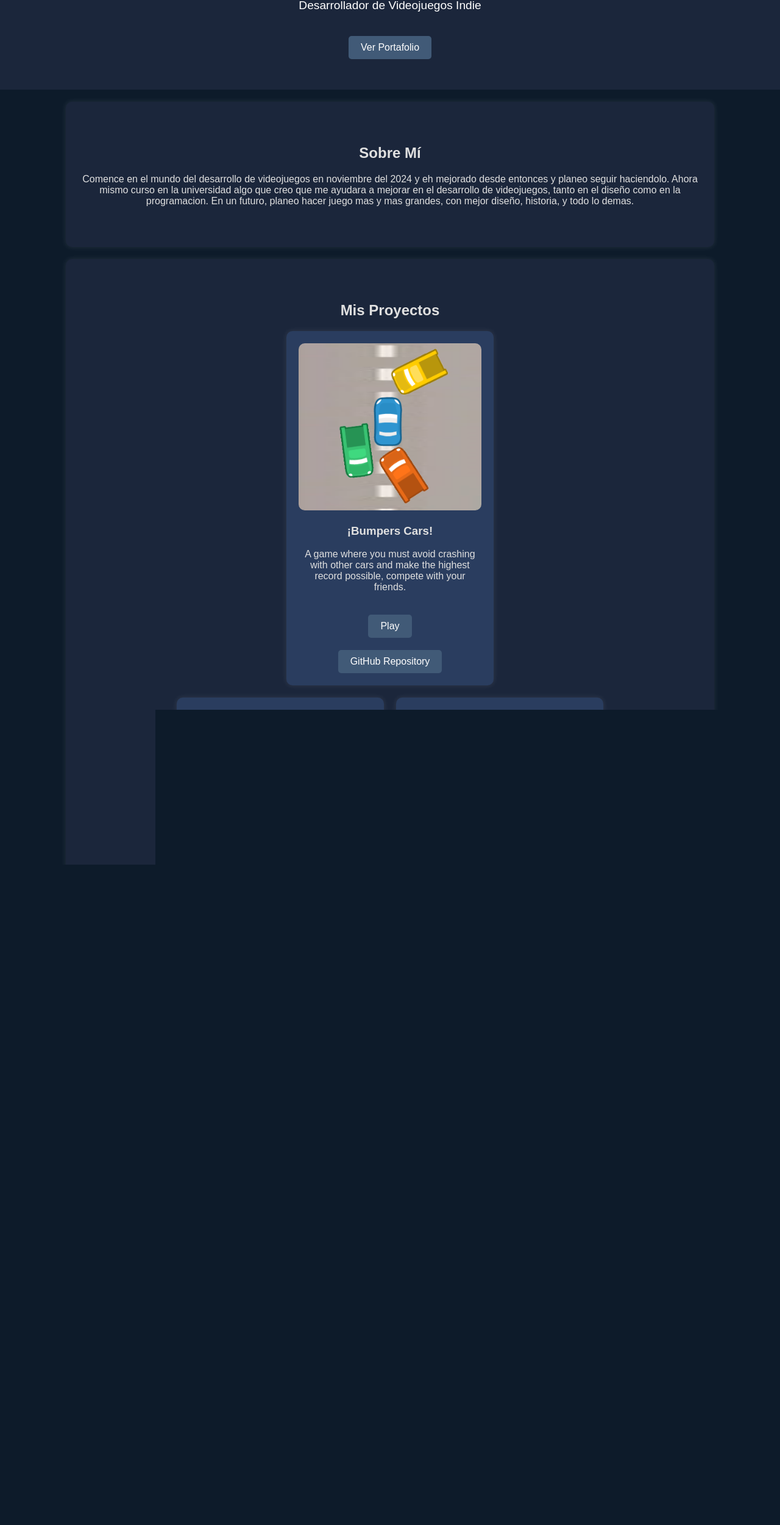
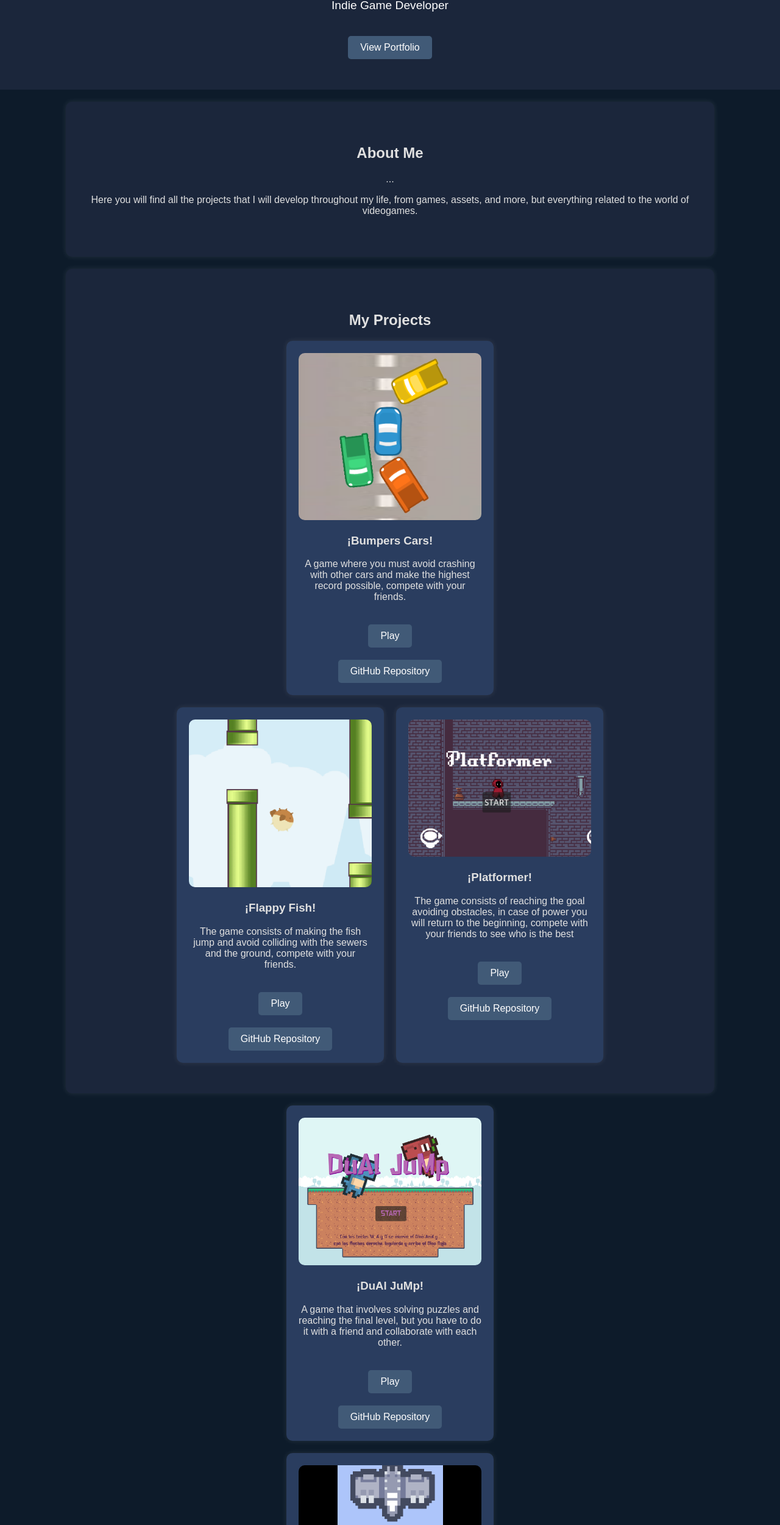
Before and after one commit to MarquitosDev/MarquitosDev.github.io, a plain HTML site: page index.html in a window 1280 px wide. Shown: the part 107-2608 px from the top of the page at 61% size. Before the commit the page ends 2479 px from the top, so only its background shows below. Drawn offline with Linux system fonts and the light colour scheme.

Commit message:
MyPortfolioV2.0
Aqui agregamos dos juegos más y mejor claridad en los resultados.

```diff
--- a/index.html
+++ b/index.html
@@ -3,30 +3,28 @@
 <head>
     <meta charset="UTF-8">
     <meta name="viewport" content="width=device-width, initial-scale=1.0">
-    <title>Mi Portafolio</title>
+    <title>My Portfolio</title>
     <link rel="stylesheet" href="styles.css">
     <link rel="icon" href="contenido/FaviconMGP.png">
 </head>
 <body>
     <!-- Sección Principal -->
     <header>
-        <h1>Marcos Daniel Sosa</h1>
-        <p>Desarrollador de Videojuegos Indie</p>
-        <a href="#portafolio" class="btn">Ver Portafolio</a>
+        <h1>Marcos Sosa</h1>
+        <p>Indie Game Developer</p>
+        <a href="#portafolio" class="btn">View Portfolio</a>
     </header>
 
     <!-- Sección Sobre Mí -->
     <section id="sobre-mi">
-        <h2>Sobre Mí</h2>
-        <p>Comence en el mundo del desarrollo de videojuegos en noviembre del 2024 y eh mejorado desde entonces y planeo seguir haciendolo.
-            Ahora mismo curso en la universidad algo que creo que me ayudara a mejorar en el desarrollo de videojuegos, tanto en el diseño como en la programacion.
-            En un futuro, planeo hacer juego mas y mas grandes, con mejor diseño, historia, y todo lo demas.
-        </p>
+        <h2>About Me</h2>
+        <p>...</p>
+        <p>Here you will find all the projects that I will develop throughout my life, from games, assets, and more, but everything related to the world of videogames.</p>
     </section>
 
     <!-- Sección de Portafolio -->
     <section id="portafolio">
-        <h2>Mis Proyectos</h2>
+        <h2>My Projects</h2>
 
         <div class="proyectos">
             <div class="proyecto">
@@ -68,16 +66,35 @@
         </div>
     </section>
 
-    <!-- Blog o Devlog -->
-    <section id="blog">
-        <h2>Blog / Devlog</h2>
-        <p>PROXIMAMENTE.</p>
-    </section>
+    <div class="proyectos">
+        <div class="proyecto">
+            <img src="Contenido/DuAl JuMp.png" alt="Proyecto 1">
+            <h3>¡DuAl JuMp!</h3>
+            <p>A game that involves solving puzzles and reaching the final level, but you have to do it with a friend and collaborate with each other.</p>
+            <div>
+                <a href="https://marquis-dev.itch.io/dual-jump" target="blank" class="btn">Play</a>
+            </div>
+            <div>
+                <a href="https://github.com/MarquitosDev/DuAl-JuMp" target="blank" class="btn">GitHub Repository</a>
+            </div>
+    </div>
 
+    <div class="proyectos">
+        <div class="proyecto">
+            <img src="Contenido/Aero Rush.png" alt="Proyecto 1">
+            <h3>¡Aero Rush!</h3>
+            <p>A game that consists of dodging the ships that are coming towards you, and making the highest score possible, but don't forget to choose your favorite ship.</p>
+            <div>
+                <a href="https://marquis-dev.itch.io/aero-rush" target="blank" class="btn">Play</a>
+            </div>
+            <div>
+                <a href="https://github.com/MarquitosDev/Aero-Rush" target="blank" class="btn">GitHub Repository</a>
+            </div>
+    </div>
     <!-- Contacto -->
     <section id="contacto">
-        <h2>Contacto</h2>
-        <p>Puedes escribirme a: <strong>marcossosabs@gmail.com</strong></p>
+        <h2>Contact</h2>
+        <p>You can write me at: <strong>marcossosabs@gmail.com</strong></p>
         <div class="redes">
             <a href="https://www.instagram.com/marquis_974/">Instagram</a>
             <a href="https://github.com/MarquitosDev">GitHub</a>
@@ -86,7 +103,7 @@
     </section>
 
     <footer>
-        <p>&copy; 2025 Tu Nombre - Todos los derechos reservados.</p>
+        <p>&copy; 2025 Marcos Daniel Sosa - All rights reserved.</p>
     </footer>
 </body>
 </html>
```
Also changed, not shown: Contenido/Aero Rush.png (added), Contenido/Captura de pantalla 2025-04-10 135247.png (added), Contenido/Captura de pantalla 2025-04-10 135252.png (added), Contenido/Captura de pantalla 2025-04-10 135309.png (added), Contenido/Captura de pantalla 2025-04-10 135915.png (added), Contenido/Captura de pantalla 2025-04-10 135928.png (added), Contenido/Captura de pantalla 2025-04-10 135955.png (added), Contenido/DuAl JuMp.png (added), styles.css (line endings or trailing spaces).
